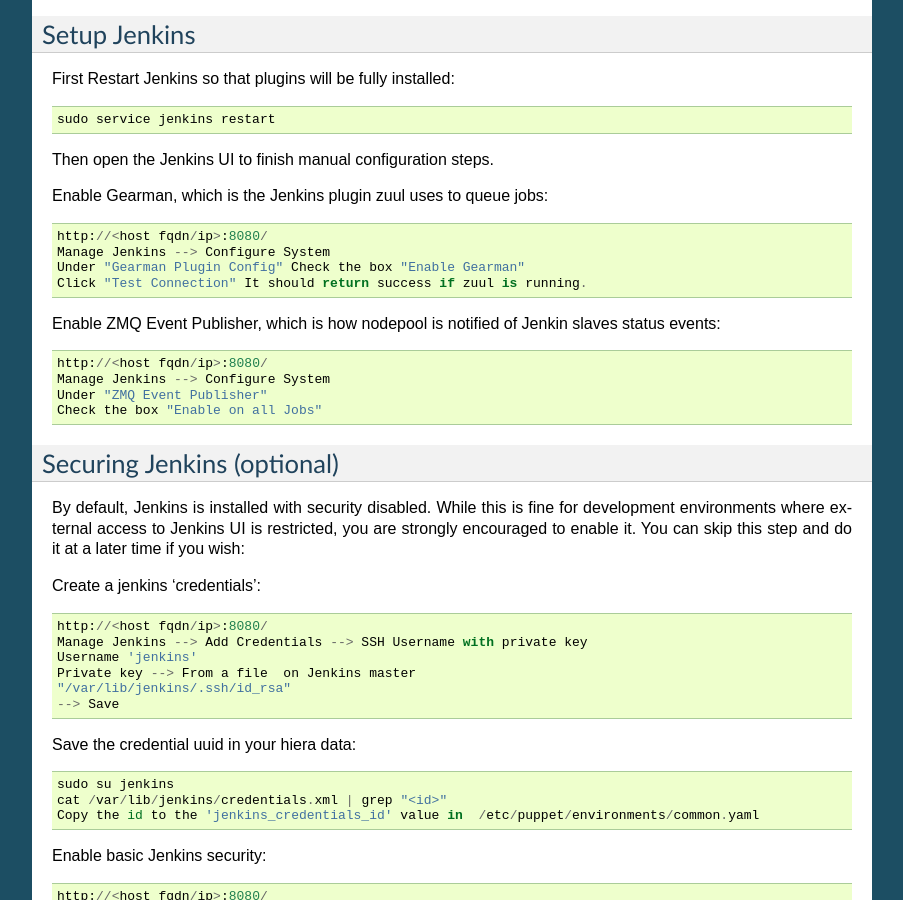
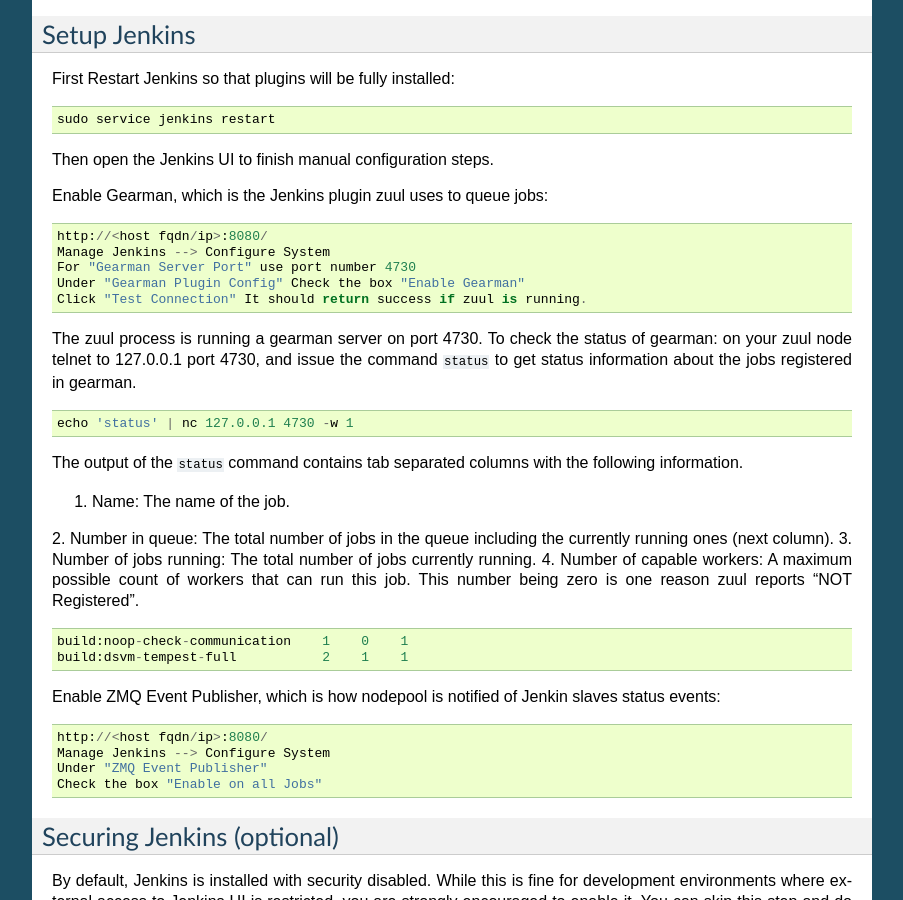
Before and after one commit to openstack-infra/puppet-openstackci, a Sphinx documentation site: the page built from doc/source/third_party_ci.rst, in a window 1280 px wide and 900 px high, scrolled down 5515 px. Shown: the whole window, without its empty margins (198-1101 px from the left). Built offline with Sphinx 7.4.7, drawn with Linux system fonts in a browser that asks for light colours.

Commit message:
Updated gearman default port information
The jobs generated by jenkins job builder were not registered with
the Gearman server. Updated the instructions with the right port
and trouble shooting information

Change-Id: Ib846e9bf3c36f40747b2ce2f04eae5ae1f42c392

```diff
--- a/doc/source/third_party_ci.rst
+++ b/doc/source/third_party_ci.rst
@@ -414,8 +414,34 @@
 
     http://<host fqdn/ip>:8080/
     Manage Jenkins --> Configure System
+    For "Gearman Server Port" use port number 4730
     Under "Gearman Plugin Config" Check the box "Enable Gearman"
     Click "Test Connection" It should return success if zuul is running.
+
+The zuul process is running a gearman server on port 4730. To check the status
+of gearman: on your zuul node telnet to 127.0.0.1 port 4730, and issue the
+command ``status`` to get status information about the jobs registered in
+gearman.
+
+::
+
+    echo 'status' | nc 127.0.0.1 4730 -w 1
+
+The output of the ``status`` command contains tab separated columns with the
+following information.
+
+1. Name: The name of the job.
+2. Number in queue: The total number of jobs in the queue including the
+currently running ones (next column).
+3. Number of jobs running: The total number of jobs currently running.
+4. Number of capable workers: A maximum possible count of workers that can run
+this job. This number being zero is one reason zuul reports "NOT Registered".
+
+::
+
+    build:noop-check-communication    1    0    1
+    build:dsvm-tempest-full           2    1    1
+
 
 Enable ZMQ Event Publisher, which is how nodepool is notified of Jenkin
 slaves status events:
```
